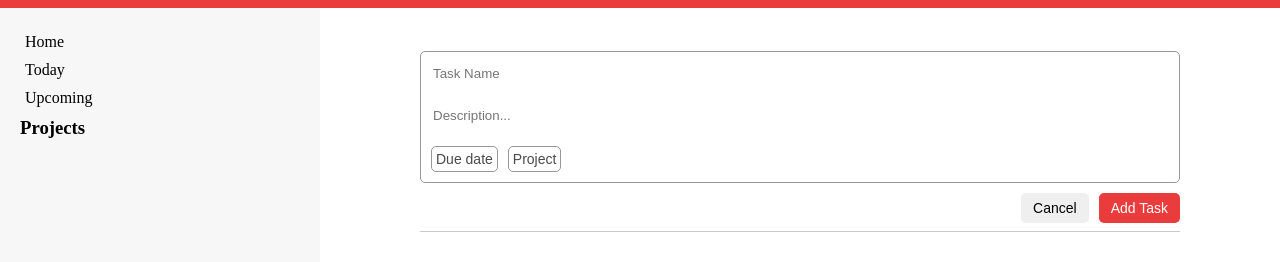
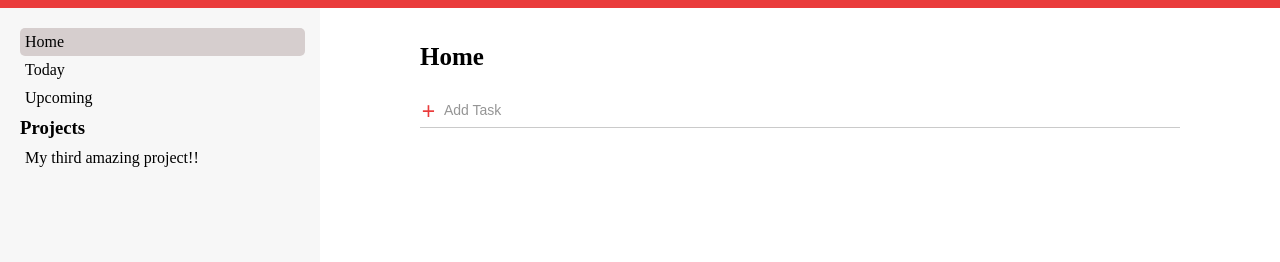
Before and after one commit to evaenglert/todolist, a plain HTML site: page index.html in a window 1280 px wide. Shown: the part 42-304 px from the top of the page. Drawn offline with Linux system fonts and the light colour scheme.

Commit message:
JS implementation of styling changes - todo form

```diff
--- a/index.html
+++ b/index.html
@@ -25,7 +25,7 @@
       </ul>
     </dev>
     <dev id="main-content">
-      <ul id="todo-list">
+      <!-- <ul id="todo-list">
         <li>
           <div class="todo-form">
             <div class="input-part">
@@ -41,8 +41,8 @@
           </div>
         </li>
       </ul>
-    </dev>
+    </dev> -->
   </dev>
-  <!-- <script src="main.js"></script> -->
+  <script src="main.js"></script>
 </body>
 </html>
```
